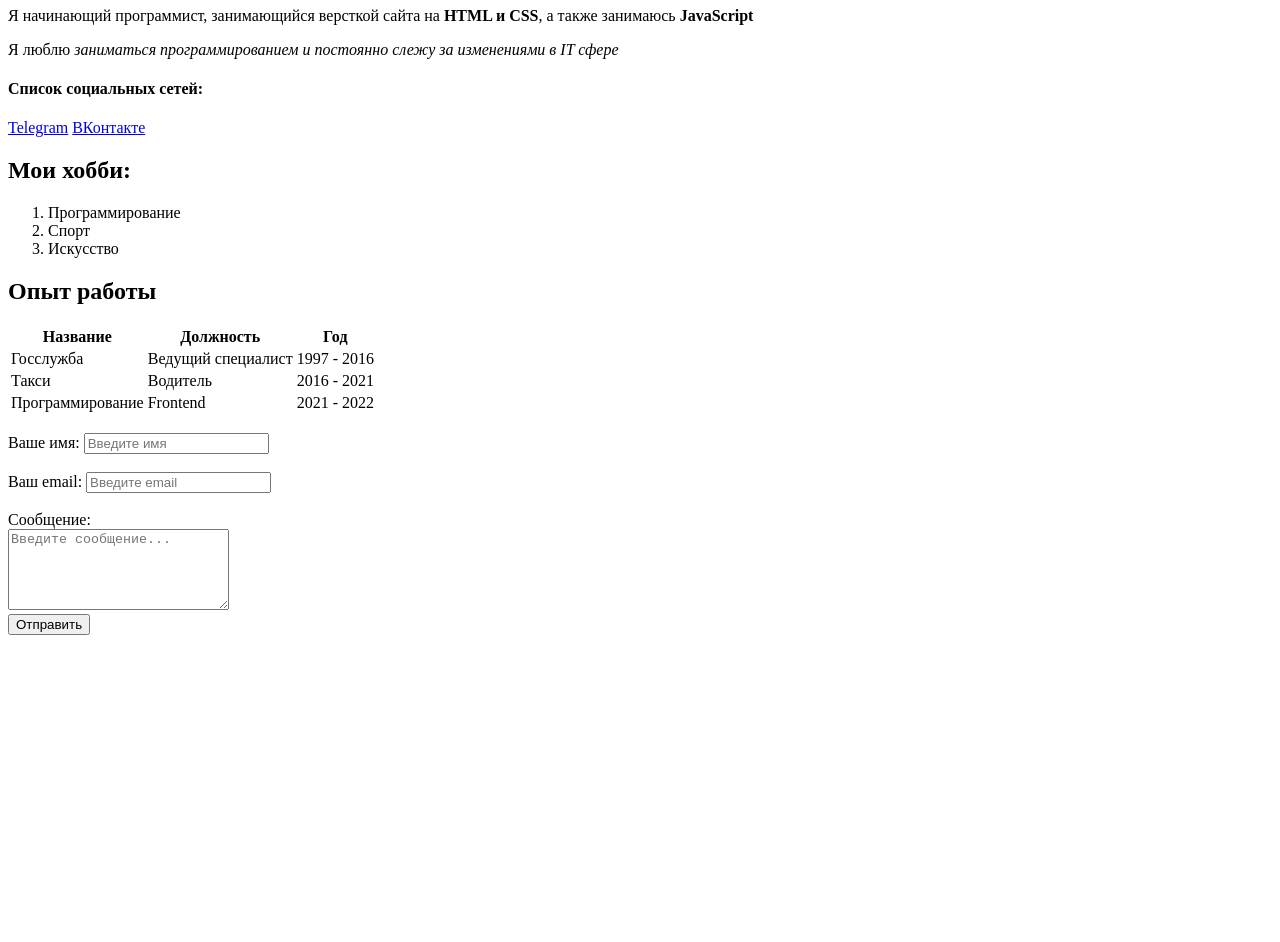
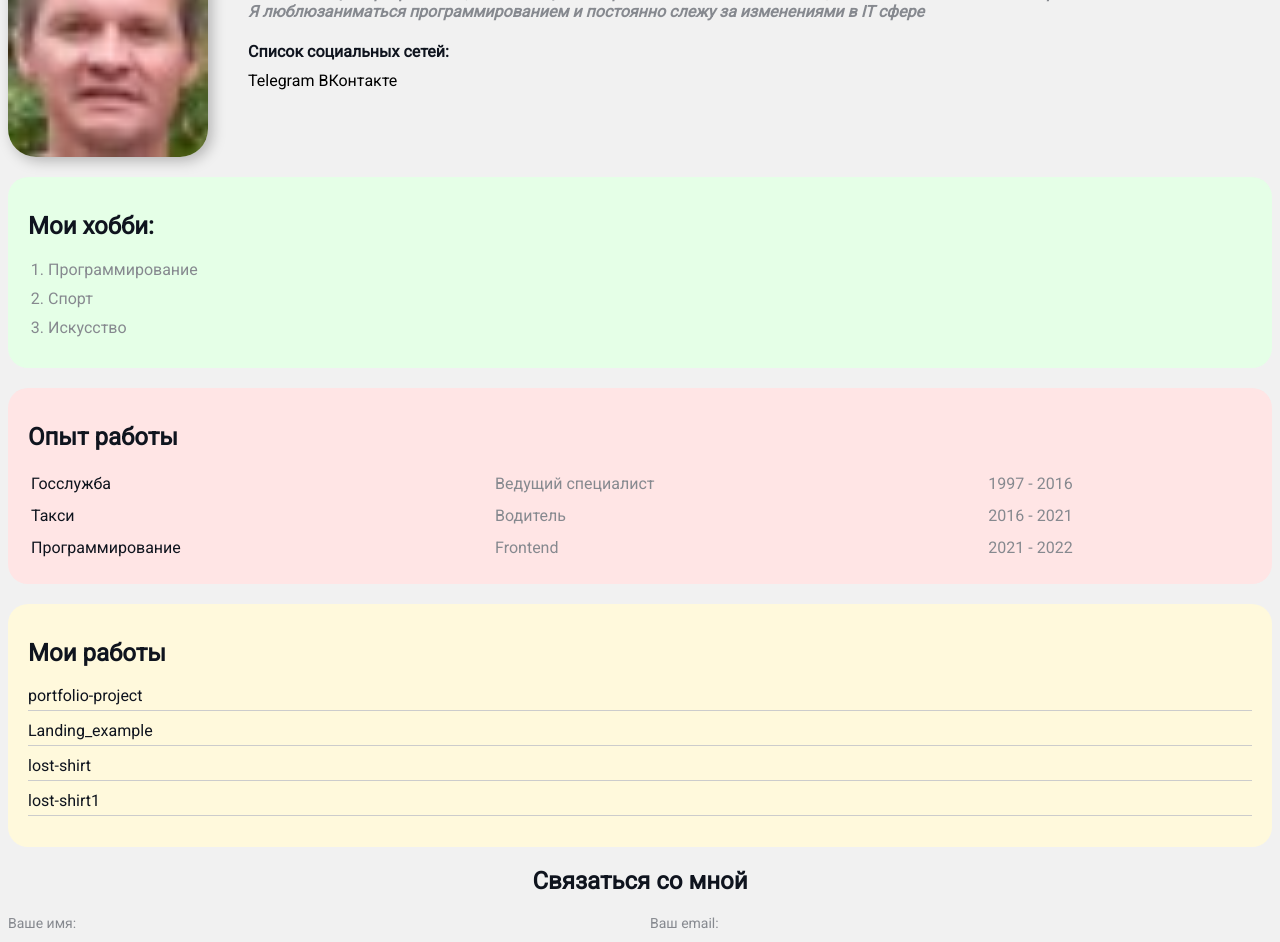
Before and after one commit to Vokadze/resume, a plain HTML site: page index.html in a window 1280 px wide. Shown: the part 136-1078 px from the top of the page. Before the commit the page ends 800 px from the top, so only its background shows below. Drawn offline with Linux system fonts and the light colour scheme.

Commit message:
Add styles

```diff
--- a/index.html
+++ b/index.html
@@ -7,43 +7,53 @@
    <meta name="viewport" content="width=device-width, initial-scale=1.0">
    <meta name="keywords" content="sergey, cv, resume">
    <meta name="description" content="Это сайт - резюме Сергея Ездакова">
+   <link rel="stylesheet" href="./style.css">
    <title>Sergey Resume</title>
 </head>
 
 <body>
-   <img src="./avatar.jpg" alt="">
 
+   <div class="container">
+      <div class="info">
+         <img src="./avatar.jpg" alt="Сергей Ездаков" class="avatar">
+
+         <div class="info-text">
             <h1>Сергей Ездаков</h1>
 
-   <p>Я начинающий программист, занимающийся версткой сайта на <strong>HTML и CSS</strong>, а также занимаюсь
-      <strong>JavaScript</strong></p>
+            <p>Я начинающий программист, занимающийся версткой сайта на <strong>HTML и CSS</strong>, а также занимаюсь <strong>JavaScript</strong></p>
 
-   <p>Я люблю <em>заниматься программированием и постоянно слежу за изменениями в IT сфере</em></p>
+            <p>Я люблю<em>заниматься программированием и постоянно слежу за изменениями в IT сфере</em></p>
 
             <h4>Список социальных сетей:</h4>
 
             <a href="https://t.me/ESV2477" target="_blank">Telegram</a>
 
             <a href="https://vk.com/id98074983" target="_blank">ВКонтакте</a>
+         </div>
+      </div>
 
+
+      <div class="card bg-green">
          <h2>Мои хобби:</h2>
 
-   <ol>
+         <ol class="list">
             <li>Программирование</li>
             <li>Спорт</li>
             <li>Искусство</li>
          </ol>
+      </div>
 
+      <div class="card bg-red">
          <h2>Опыт работы</h2>
 
-   <table>
-      <thead>
+         <table class="table">
+            <!--<thead>
                <tr>
                   <th>Название</th>
                   <th>Должность</th>
                   <th>Год</th>
                </tr>
-      </thead>
+            </thead>-->
             <tbody>
                <tr>
                   <td>Госслужба</td>
@@ -63,34 +73,49 @@
             </tbody>
 
          </table>
+      </div>
 
-   <br>
+      <div class="card bg-yellow">
+         <h2>Мои работы</h2>
 
-   <form>
+         <ul class="link-list">
+            <li><a href="https://vokadze.github.io/portfolio-project/"></a>portfolio-project</li>
+            <li><a href="https://vokadze.github.io/Landing_example/"></a>Landing_example</li>
+            <li><a href="https://vokadze.github.io/01-lost-shirt/index.html"></a>lost-shirt</li>
+            <li><a href=""></a>lost-shirt1</li>
+         </ul>
+      </div>
 
-      <div>
+      <form action="/" class="form">
+         <h2>Связаться со мной</h2>
+
+         <div class="form-row">
+            <div class="form-group">
                <label for="name">Ваше имя:</label>
                <input type="text" id="name" placeholder="Введите имя">
             </div>
 
-      <br>
-
-      <div>
+            <div class="form-group">
                <label for="email">Ваш email:</label>
                <input type="email" id="email" placeholder="Введите email">
             </div>
+         </div>
 
-      <br>
-
-      <div>
+         <div class="form-group">
             <label for="message">Сообщение:</label>
-         <br>
             <textarea id="message" cols="25" rows="5" placeholder="Введите сообщение..."></textarea>
          </div>
 
-      <button type="submit">Отправить</button>
+         <button class="btn" type="submit">Отправить</button>
 
       </form>
+
+      <br>
+      <br>
+      <br>
+      <br>
+
+   </div>
 </body>
 
 </html>
--- /dev/null
+++ b/style.css
@@ -0,0 +1,185 @@
+@import url("https://fonts.googleapis.com/css2?family=Roboto&display=swap");
+
+body {
+   font-family: "Roboto", serif;
+   font-size: 16px;
+   font-weight: normal;
+   background: #f1f1f1;
+   color: #0f141e;
+}
+
+a {
+   color: #000;
+   text-decoration: none;
+}
+
+a:hover {
+   text-decoration: underline;
+}
+
+a:active {
+   color: blue;
+}
+
+a:visited {
+   color: grey;
+}
+
+.container {
+   min-width: 750px;
+   margin: auto;
+   padding-top: 30px;
+}
+
+.avatar {
+   width: 200px;
+   border-radius: 28px;
+   box-shadow: 4px 4px 14px rgba(0, 0, 0, 0.25);
+}
+
+.info {
+   margin-bottom: 20px;
+   display: flex;
+}
+
+.info-text {
+   margin-left: 40px;
+}
+
+.info-text p {
+   font-style: italic;
+   font-weight: bold;
+   color: #86898f;
+   margin: auto;
+
+}
+
+.info-text h4 {
+   margin-bottom: 10px;
+}
+
+@media (max-width: 650px) {
+   .info {
+   display: block;
+   text-align: center;
+
+   }
+}
+
+.card {
+   /*border: 1px solid black;*/
+   border-radius: 20px;
+   padding: 15px 20px;
+   margin-bottom: 20px;
+}
+
+.crad h2 {
+   margin-bottom: 10px;
+}
+
+.bg-yellow {
+   background: #fff9dc;
+}
+
+.bg-red {
+   background: #ffe5e5;
+}
+
+.bg-green {
+   background: #e5ffe7;
+}
+
+.btn {
+   background: #111;
+   padding: 15px 20px;
+   color: #fff;
+   border: none;
+   font-family: inherit;
+   cursor: pointer;
+}
+
+.btn:hover {
+   opacity: 0.8;
+}
+
+.list {
+   padding: 0 20px;
+}
+
+.list li {
+   color: #86898f;
+   margin-bottom: 10px;
+}
+
+.link-list {
+   list-style: none;
+   padding: 0;
+}
+
+.link-list li {
+   margin-bottom: 10px;
+   border-bottom: 1px solid #ccc;
+   padding-bottom: 5px;
+}
+
+.table {
+   width: 100%;
+}
+
+.table td {
+   padding-bottom: 10px;
+}
+
+.table td:nth-child(2), .table td:nth-child(3) {
+   color: #86898f;
+}
+
+.form h2 {
+   text-align: center;
+}
+
+.form-row {
+   margin-bottom: 10px;
+   display: flex;
+}
+
+.form-row .form-group {
+   margin-right: 20px;
+   width: 50%;
+   /*display: inline-block;*/
+   /*width: calc(50% - 20px);*/
+}
+
+.form-row .form-group:last-child {
+   margin-right: 0;
+}
+
+@media (max-width: 650px) {
+   .form-row {
+      display: block;
+   }
+
+   .form-row .form-group {
+      width: 100%;
+      margin-right: 0;
+      margin-bottom: 10px;
+   }
+}
+
+.form-group label {
+   display: block;
+   font-size: 14px;
+   color: #86898f;
+}
+
+.form-group input, .form-group textarea {
+   width: 100%;
+   box-sizing: border-box;
+   border: none;
+   background: transparent;
+   border-bottom: 1px solid #ccc;
+   color: #000;
+   padding: 15px 0 10px;
+   outline: none;
+   font-family: inherit;
+}
```
Lines whose indentation alone changed are shown as unchanged.
